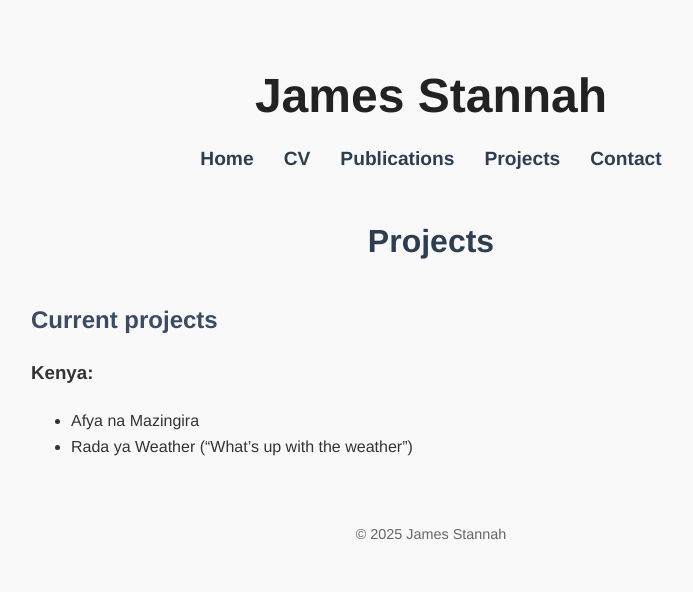
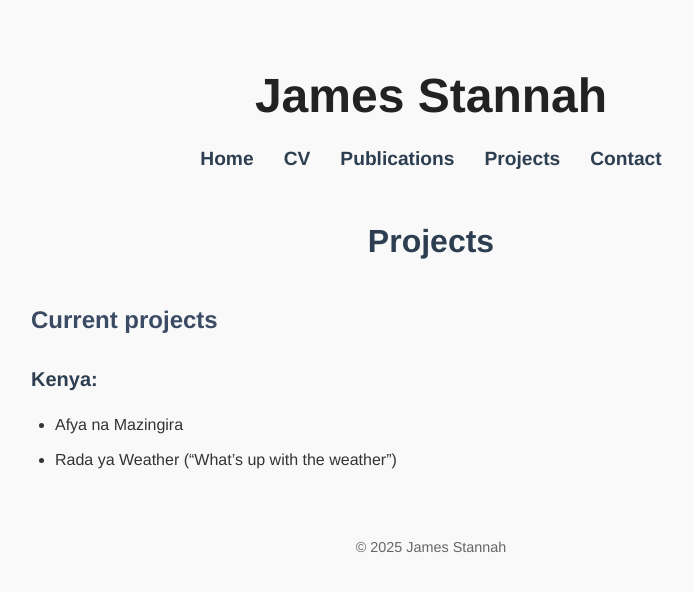
Before and after one commit to jamesstannah/jamesstannah.github.io, a Jekyll site: the page built from projects.md, in a window 1280 px wide. Shown: the top 592 px of the page, without its empty margins (209-902 px from the left). Built offline with Jekyll 4.4.1, drawn with Linux system fonts in a browser that asks for light colours.

Commit message:
Update style.css

```diff
--- a/assets/style.css
+++ b/assets/style.css
@@ -26,6 +26,13 @@ h2 {
   color: #3a4b63;
   margin-top: 1.25rem;
   margin-bottom: 0.6rem;
+}
+
+h3 {
+  font-size: 1.25rem;
+  margin-top: 1.5rem;
+  margin-bottom: 0.5rem;
+  color: #2c3e50;
 }
 
 /* ==============================
@@ -140,6 +147,47 @@ img.profile-photo {
 }
 
 /* ==============================
+   LISTS IN SECTIONS
+   ============================== */
+ul {
+  list-style-type: disc;
+  padding-left: 1.5rem;
+  margin-bottom: 1rem;
+}
+
+ul li {
+  margin-bottom: 0.5rem;
+}
+
+/* Publication page list items */
+ul.publications {
+  list-style-type: none;   /* remove bullets */
+  padding-left: 0;
+}
+
+ul.publications li {
+  margin-bottom: 1rem;
+  line-height: 1.5;
+}
+
+/* DOI / links */
+ul.publications a {
+  color: #2c3e50;
+  text-decoration: none;
+}
+
+ul.publications a:hover {
+  text-decoration: underline;
+  color: #ff00ff;
+}
+
+/* Italics for titles */
+.publication-title {
+  font-style: italic;
+}
+
+
+/* ==============================
    FOOTER
    ============================== */
 footer {
```
